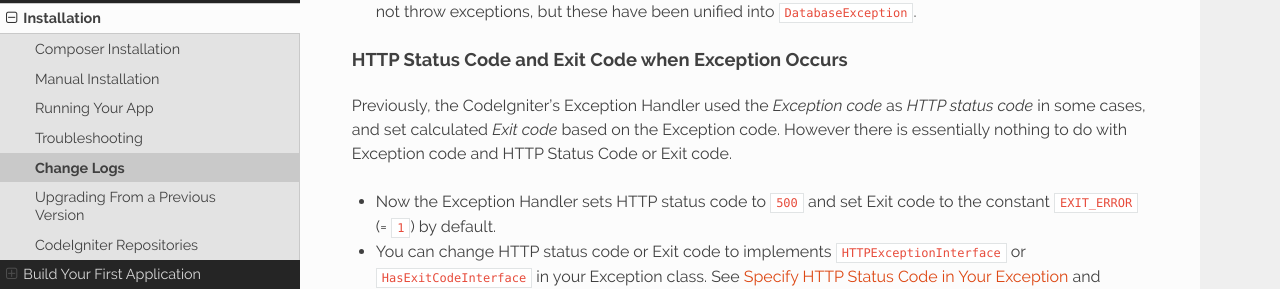
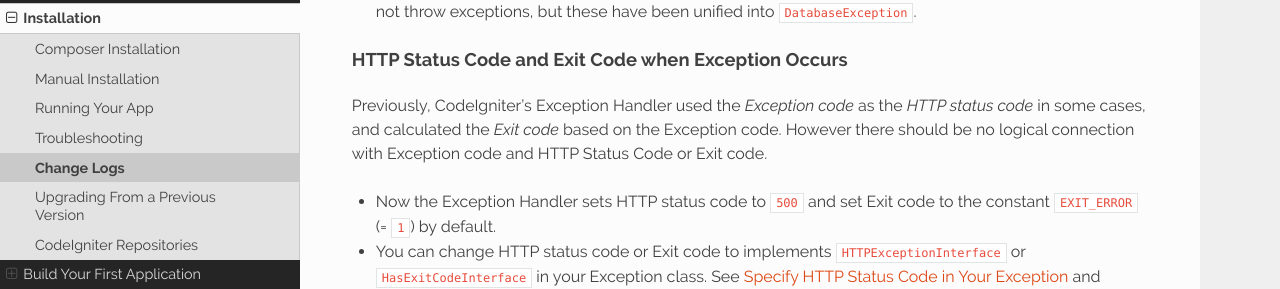
Before and after one commit to NEKOGET/ci4_user_guide_src, a Sphinx documentation site: the page built from source/changelogs/v4.3.0.rst, in a window 1280 px wide and 900 px high, scrolled down 574 px. Shown: the part 164-453 px from the top of the window. Built offline with Sphinx 7.4.7 and the Read the Docs theme 2.0.0, drawn with Linux system fonts in a browser that asks for light colours.

Commit message:
docs: fix by proofreading
Co-authored-by: MGatner <mgatner@icloud.com>

```diff
--- a/source/changelogs/v4.3.0.rst
+++ b/source/changelogs/v4.3.0.rst
@@ -26,7 +26,7 @@ Exceptions when Database Errors Occur
 HTTP Status Code and Exit Code when Exception Occurs
 ----------------------------------------------------
 
-Previously, the CodeIgniter's Exception Handler used the *Exception code* as *HTTP status code* in some cases, and set calculated *Exit code* based on the Exception code. However there is essentially nothing to do with Exception code and HTTP Status Code or Exit code.
+Previously, CodeIgniter's Exception Handler used the *Exception code* as the *HTTP status code* in some cases, and calculated the *Exit code* based on the Exception code. However there should be no logical connection with Exception code and HTTP Status Code or Exit code.
 
 - Now the Exception Handler sets HTTP status code to ``500`` and set Exit code to the constant ``EXIT_ERROR`` (= ``1``) by default.
 - You can change HTTP status code or Exit code to implements ``HTTPExceptionInterface`` or ``HasExitCodeInterface`` in your Exception class. See :ref:`error-specify-http-status-code` and :ref:`error-specify-exit-code`.
```
